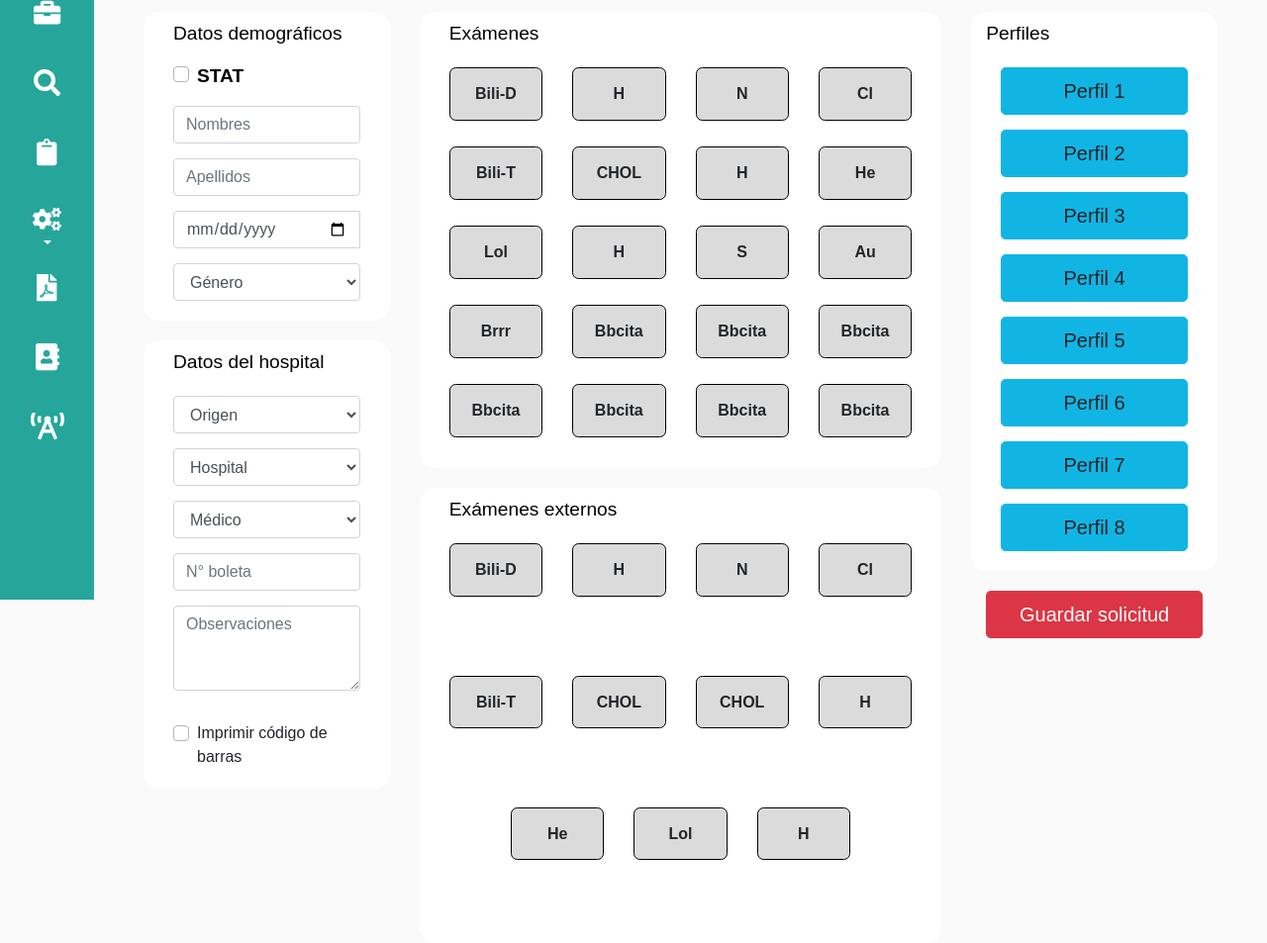
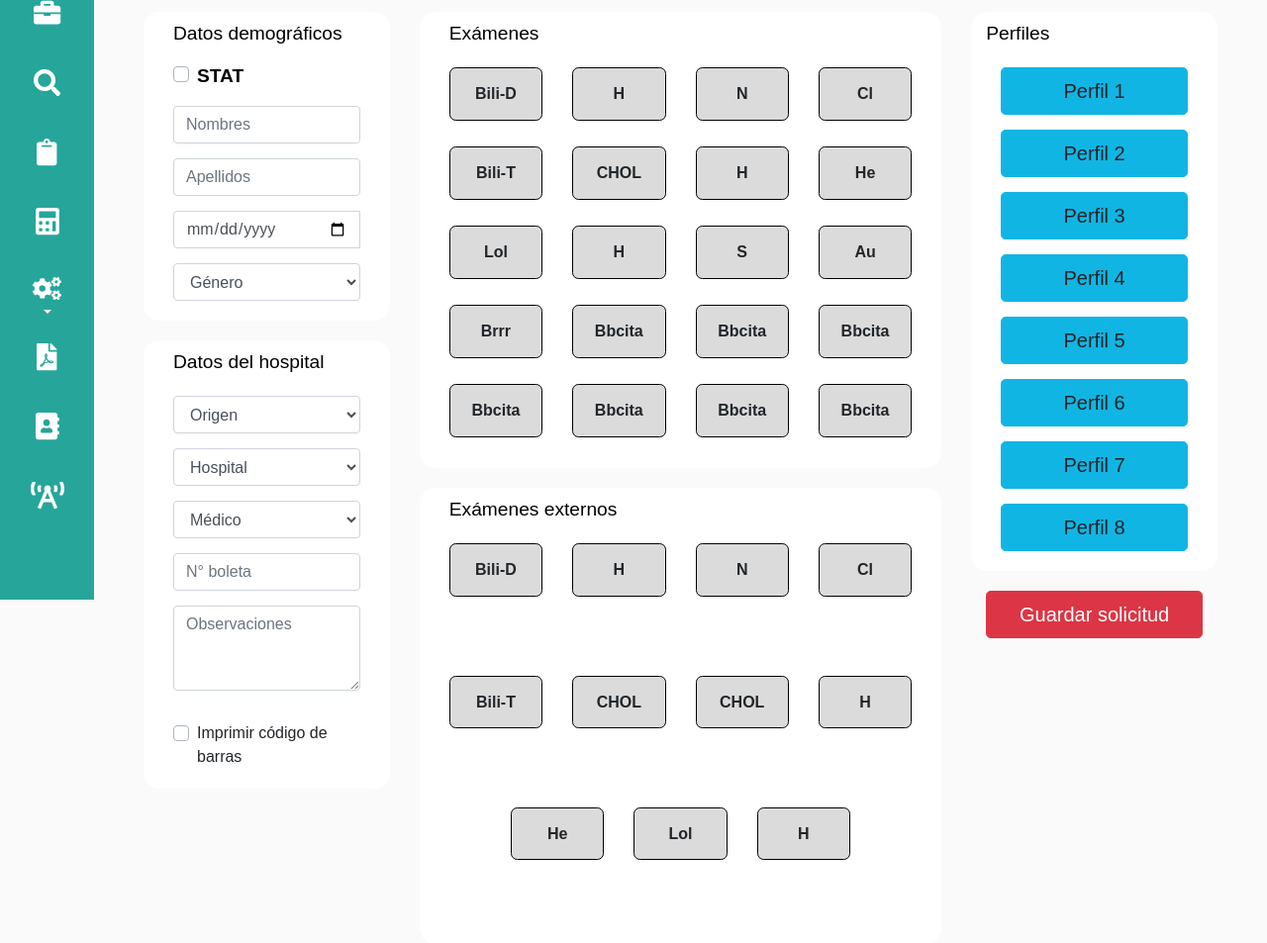
Before and after one commit to CommieTaco/RoMaK-LIS, a PHP site: page /dashboard.php in a window 1280 px wide. Shown: the part 194-1147 px from the top of the page at 99% size. Run offline with PHP 8.4, Linux system fonts and the light colour scheme; style sheets or scripts are compiled from the project's sources; some web fonts are replaced.

Commit message:
Minimal changes

```diff
--- a/core/helpers/mainPages.php
+++ b/core/helpers/mainPages.php
@@ -45,6 +45,11 @@
                 <li>
                     <a href="#" data-toggle="tooltip" data-placement="top" title="Historial">
                         <i class="fas fa-clipboard fa-2x"></i>
+                    </a>
+                </li>
+                <li>
+                    <a href="#" data-toggle="tooltip" data-placement="top" title="Calculadora">
+                        <i class="fas fa-calculator fa-2x"></i>
                     </a>
                 </li>
                 <li>
--- a/view/dashboard/dashboard.php
+++ b/view/dashboard/dashboard.php
@@ -417,8 +417,8 @@
 
                                         <!-- Botón para guardar solicitud -->
                                         <div class="col-md-12">
-                                            <button type="button" class="btn btn-danger btn-lg btn-block">Guardar
-                                                solicitud</button>
+                                            <button type="button" class="btn btn-danger btn-lg btn-block"><a href="searchRequest.php">Guardar
+                                                solicitud</a> </button>
                                         </div>
                                     </div>
                                 </div>
```
Also changed, not shown: view/dashboard/calculator.php (added).
